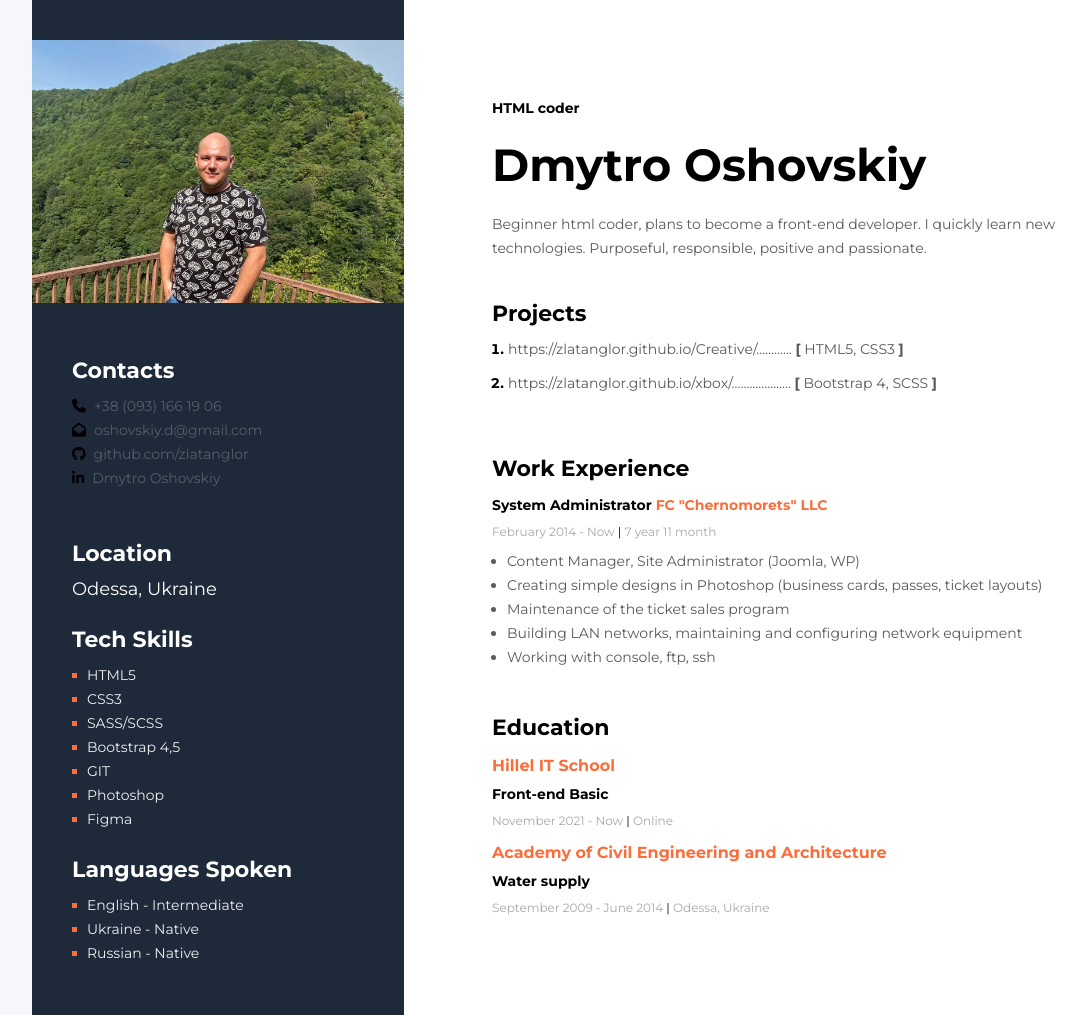
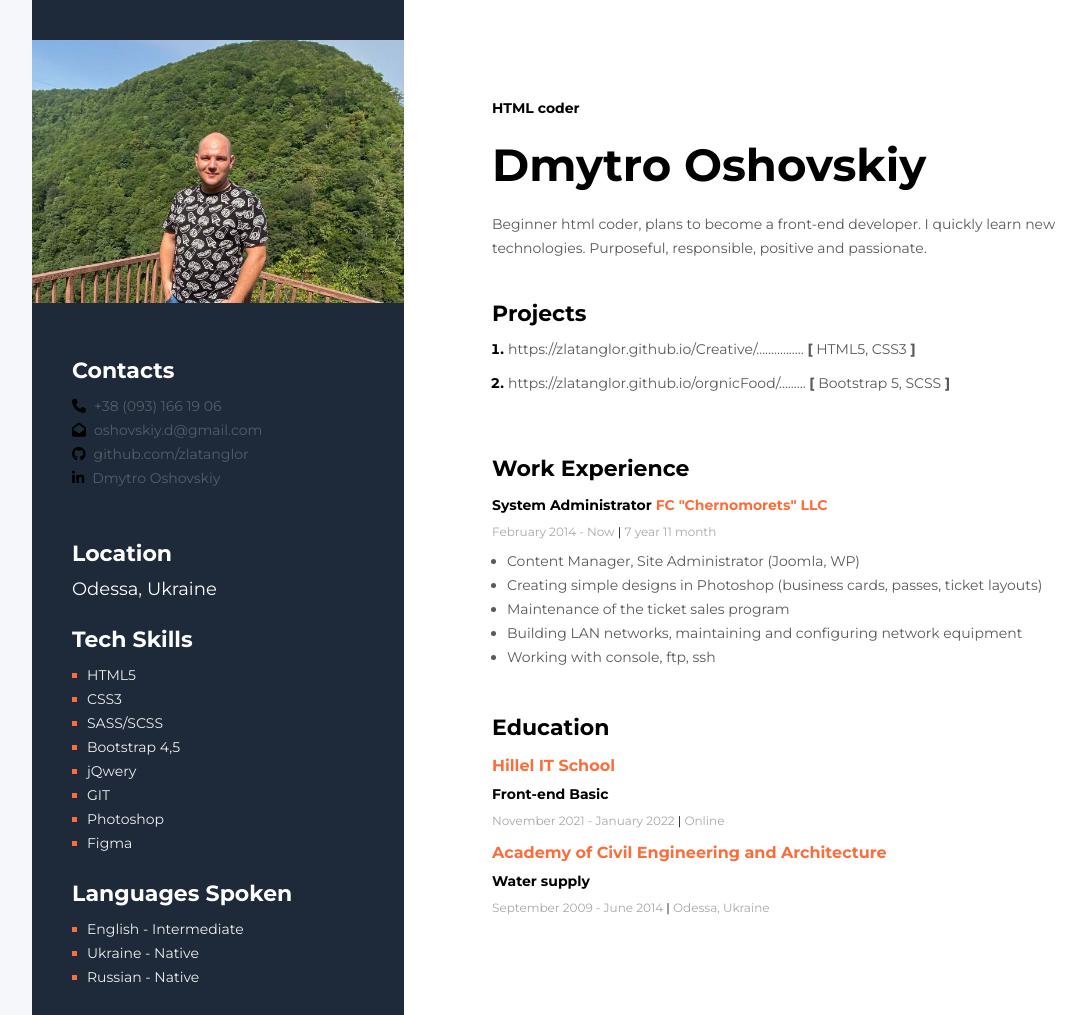
Before and after one commit to zlatanglor/cv, a plain HTML site: page index.html in a window 1280 px wide. Shown: the whole page, without its empty margins (8-1094 px from the left). Drawn offline with Linux system fonts and the light colour scheme.

Commit message:
fixed skills and education

```diff
--- a/css/style.css
+++ b/css/style.css
@@ -215,6 +215,9 @@ section .container{
 .education p span, .work_experience p span{
     color: #000000;
 }
+.education .hillel p:first-of-type{
+    margin-bottom: 10px;
+}
 .hillel{
     margin-bottom: 15px;
 }
--- a/index.html
+++ b/index.html
@@ -55,6 +55,9 @@
                     Bootstrap 4,5
                 </li>
                 <li>
+                    jQwery
+                </li>
+                <li>
                     GIT
                 </li>
                 <li>
@@ -101,10 +104,10 @@
             </h2>
             <ol>
                 <li>
-                    <a href="https://zlatanglor.github.io/Creative/" target="_blank">https://zlatanglor.github.io/Creative/............ <span>[</span> HTML5, CSS3 <span>]</span></a>
+                    <a href="https://zlatanglor.github.io/Creative/" target="_blank">https://zlatanglor.github.io/Creative/................ <span>[</span> HTML5, CSS3 <span>]</span></a>
                 </li>
                 <li>
-                    <a href="https://zlatanglor.github.io/xbox/" target="_blank">https://zlatanglor.github.io/xbox/.................... <span>[</span> Bootstrap 4, SCSS <span>]</span></a>
+                    <a href="https://zlatanglor.github.io/orgnicFood/" target="_blank">https://zlatanglor.github.io/orgnicFood/......... <span>[</span> Bootstrap 5, SCSS <span>]</span></a>
                 </li>
             </ol>
         </div>
@@ -147,11 +150,17 @@
                 <h4>
                     Hillel IT School
                 </h4>
+<!--                <h5>-->
+<!--                    Front-end Pro-->
+<!--                </h5>-->
+<!--                <p>-->
+<!--                    February 2022 - Now   <span>|</span>   Odessa, Ukraine-->
+<!--                </p>-->
                 <h5>
                     Front-end Basic
                 </h5>
                 <p>
-                    November 2021 - Now   <span>|</span>   Online
+                    November 2021 - January 2022   <span>|</span>   Online
                 </p>
             </div>
             <div class="academy">
```
